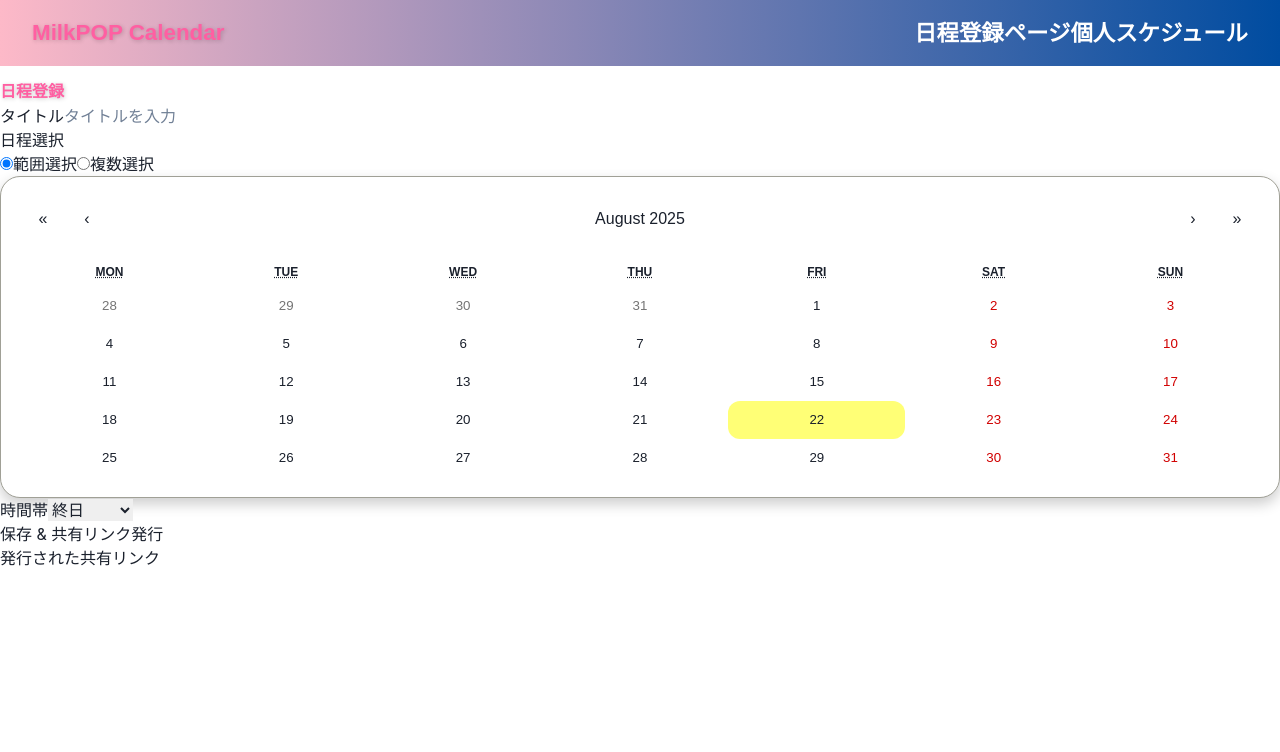
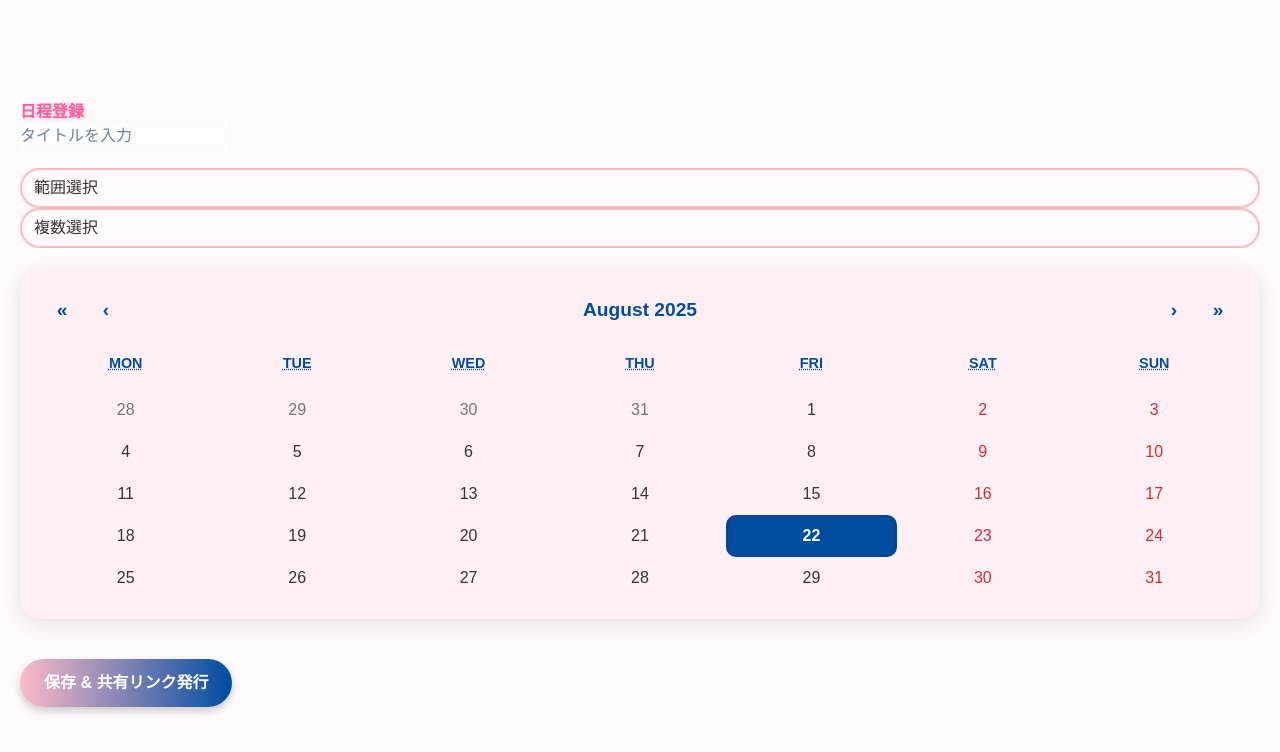
Before and after one commit to kuzyoumike0/milkpop-calendarapp, a React app in the folder frontend/: page /register in a window 1280 px wide. Shown: the top 752 px of the page. Built offline with nearby package versions, Linux system fonts and the light colour scheme; a web font is replaced by a local one.

Commit message:
Update RegisterPage.jsx

```diff
--- a/frontend/src/components/RegisterPage.jsx
+++ b/frontend/src/components/RegisterPage.jsx
@@ -1,243 +1,67 @@
-// frontend/src/components/RegisterPage.jsx
 import React, { useState } from "react";
 import Calendar from "react-calendar";
-import { Link } from "react-router-dom";
 import "react-calendar/dist/Calendar.css";
 import "../index.css";
 
 const RegisterPage = () => {
-  const [mode, setMode] = useState("range");
+  const [mode, setMode] = useState("range"); // 範囲 or 複数選択
   const [range, setRange] = useState([null, null]);
   const [multiDates, setMultiDates] = useState([]);
   const [title, setTitle] = useState("");
-  const [timeType, setTimeType] = useState("all");
-  const [startTime, setStartTime] = useState("00:00");
-  const [endTime, setEndTime] = useState("01:00");
-  const [shareUrls, setShareUrls] = useState([]);
 
-  const hours = [...Array(25).keys()].map(
-    (h) => String(h).padStart(2, "0") + ":00"
-  );
-
-  // ===== 複数クリック =====
-  const handleMultiClick = (date) => {
-    const dateStr = date.toISOString().split("T")[0];
-    setMultiDates((prev) =>
-      prev.includes(dateStr) ? prev.filter((d) => d !== dateStr) : [...prev, dateStr]
-    );
-  };
-
-  // ===== 保存と共有リンク発行 =====
-  const handleSave = async () => {
-    if (!title.trim()) {
-      alert("タイトルを入力してください");
-      return;
-    }
-
-    let dates = [];
-    if (mode === "range" && range[0] && range[1]) {
-      let current = new Date(range[0]);
-      while (current <= range[1]) {
-        dates.push(current.toISOString().split("T")[0]);
-        current.setDate(current.getDate() + 1);
-      }
-    } else if (mode === "multi") {
-      dates = [...multiDates];
-    }
-
-    if (dates.length === 0) {
-      alert("日程を選択してください");
-      return;
-    }
-
-    try {
-      const res = await fetch("/api/schedules", {
-        method: "POST",
-        headers: { "Content-Type": "application/json" },
-        body: JSON.stringify({
-          title,
-          dates,
-          timeType,
-          startTime,
-          endTime,
-        }),
-      });
-
-      const data = await res.json();
-      if (data.shareUrl) {
-        setShareUrls((prev) => [...prev, { title, url: data.shareUrl }]);
-      }
-
-      // 入力クリア
-      setTitle("");
-      setRange([null, null]);
-      setMultiDates([]);
-      setTimeType("all");
-      setStartTime("00:00");
-      setEndTime("01:00");
-    } catch (err) {
-      console.error("Error saving schedule:", err);
-      alert("エラーが発生しました");
+  // 日付クリック処理
+  const handleDateChange = (value) => {
+    if (mode === "range") {
+      setRange(value);
+    } else {
+      setMultiDates(value);
     }
   };
 
   return (
-    <div className="min-h-screen bg-black text-white font-sans">
-      {/* ===== バナー ===== */}
-      <header className="bg-[#004CA0] text-white py-4 shadow-md flex justify-between items-center px-6">
-        <h1 className="text-2xl font-bold">MilkPOP Calendar</h1>
-        <nav className="space-x-4">
-          <Link
-            to="/register"
-            className="px-3 py-2 rounded-lg bg-[#FDB9C8] text-black font-semibold hover:opacity-80"
-          >
-            日程登録ページ
-          </Link>
-          <Link
-            to="/personal"
-            className="px-3 py-2 rounded-lg bg-[#FDB9C8] text-black font-semibold hover:opacity-80"
-          >
-            個人スケジュール
-          </Link>
-        </nav>
-      </header>
-
-      {/* ===== メイン ===== */}
-      <main className="max-w-4xl mx-auto p-6">
-        <h2 className="text-xl font-bold mb-6 text-[#FDB9C8]">日程登録</h2>
-
-        <div className="space-y-6 mb-10 bg-[#1a1a1a] p-6 rounded-xl shadow-lg">
-          {/* タイトル */}
-          <div>
-            <label className="block mb-2">タイトル</label>
+    <div className="page-container">
+      <main>
+        <h2 className="page-title">日程登録</h2>
         <input
           type="text"
+          placeholder="タイトルを入力"
           value={title}
           onChange={(e) => setTitle(e.target.value)}
-              className="w-full p-3 rounded-lg text-black"
-              placeholder="タイトルを入力"
         />
-          </div>
 
-          {/* カレンダー */}
-          <div>
-            <label className="block mb-2">日程選択</label>
-            <div className="flex gap-4 mb-4">
-              <label>
+        <div style={{ margin: "20px 0" }}>
+          <label className="radio-label">
             <input
               type="radio"
+              name="mode"
               value="range"
               checked={mode === "range"}
-                  onChange={(e) => setMode(e.target.value)}
-                  className="mr-2"
+              onChange={() => setMode("range")}
             />
             範囲選択
           </label>
-              <label>
+          <label className="radio-label">
             <input
               type="radio"
+              name="mode"
               value="multi"
               checked={mode === "multi"}
-                  onChange={(e) => setMode(e.target.value)}
-                  className="mr-2"
+              onChange={() => setMode("multi")}
             />
             複数選択
           </label>
         </div>
-            {mode === "range" ? (
+
         <Calendar
-                onChange={setRange}
-                selectRange
-                value={range}
-                className="rounded-lg shadow-md"
+          onChange={handleDateChange}
+          value={mode === "range" ? range : multiDates}
+          selectRange={mode === "range"}
+          className="custom-calendar"
         />
-            ) : (
-              <Calendar
-                onClickDay={handleMultiClick}
-                tileClassName={({ date }) => {
-                  const dateStr = date.toISOString().split("T")[0];
-                  return multiDates.includes(dateStr) ? "bg-[#FDB9C8] text-black rounded-lg" : "";
-                }}
-              />
-            )}
-          </div>
 
-          {/* 時間帯 */}
-          <div>
-            <label className="block mb-2">時間帯</label>
-            <select
-              value={timeType}
-              onChange={(e) => setTimeType(e.target.value)}
-              className="p-3 rounded-lg text-black"
-            >
-              <option value="all">終日</option>
-              <option value="morning">午前</option>
-              <option value="afternoon">午後</option>
-              <option value="custom">時間指定</option>
-            </select>
-          </div>
-
-          {timeType === "custom" && (
-            <div className="flex gap-4">
-              <select
-                value={startTime}
-                onChange={(e) => setStartTime(e.target.value)}
-                className="p-3 rounded-lg text-black"
-              >
-                {hours.slice(0, -1).map((h) => (
-                  <option key={h} value={h}>
-                    {h}
-                  </option>
-                ))}
-              </select>
-              <span className="self-center">〜</span>
-              <select
-                value={endTime}
-                onChange={(e) => setEndTime(e.target.value)}
-                className="p-3 rounded-lg text-black"
-              >
-                {hours
-                  .filter((h) => h > startTime)
-                  .map((h) => (
-                    <option key={h} value={h}>
-                      {h}
-                    </option>
-                  ))}
-              </select>
-            </div>
-          )}
-
-          <div className="text-center">
-            <button
-              onClick={handleSave}
-              className="px-6 py-3 rounded-xl bg-[#FDB9C8] text-black font-bold shadow-lg hover:opacity-80"
-            >
+        <button className="submit-btn" style={{ marginTop: "20px" }}>
           保存 & 共有リンク発行
         </button>
-          </div>
-        </div>
-
-        {/* 共有リンク一覧 */}
-        <h3 className="text-lg font-bold mb-4 text-[#FDB9C8]">発行された共有リンク</h3>
-        <div className="space-y-4">
-          {shareUrls.map((link, index) => (
-            <div
-              key={index}
-              className="bg-[#1a1a1a] rounded-xl shadow p-4 flex justify-between items-center"
-            >
-              <div>
-                <p className="font-semibold text-lg text-[#FDB9C8]">{link.title}</p>
-                <p className="text-gray-300">{link.url}</p>
-              </div>
-              <button
-                onClick={() => navigator.clipboard.writeText(link.url)}
-                className="px-4 py-2 rounded-lg bg-[#FDB9C8] text-black font-bold hover:opacity-80"
-              >
-                コピー
-              </button>
-            </div>
-          ))}
-        </div>
       </main>
     </div>
   );
```
Lines whose indentation alone changed are shown as unchanged.
